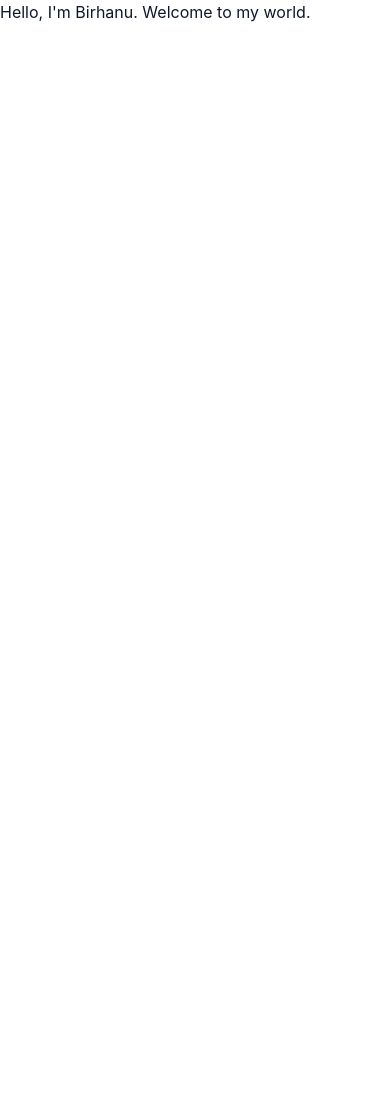
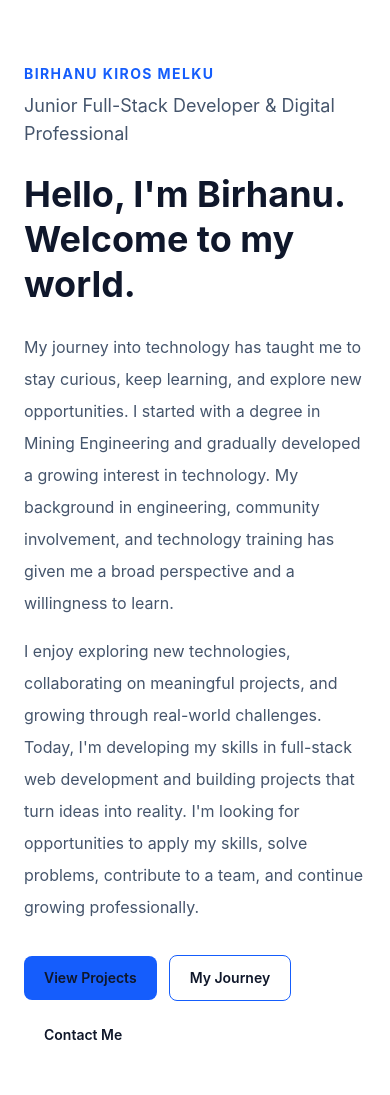
Before and after one commit to birhanukiros-tech/Birhanu-Kiros-Portfolio, a React (Vite) app: page / in a window 390 px wide. Shown: the top 1095 px of the page. Before the commit the page ends 844 px from the top, so only its background shows below. Built offline with nearby package versions, Linux system fonts and the light colour scheme.

Commit message:
Complete responsive portfolio home section

```diff
--- a/src/sections/Home.jsx
+++ b/src/sections/Home.jsx
@@ -1,6 +1,75 @@
+import profilePhoto from "../assets/Birhanu_Port.jpg";
+
 function Home() {
-    return(
-        <h1>Hello, I'm Birhanu. Welcome to my world.</h1>
-    );
+  return (
+    <section
+      id="home"
+      className="flex min-h-screen flex-col items-center gap-10 px-6 py-16 md:flex-row md:px-16"
+    >
+      {/* Left side: introduction */}
+      <div className="flex-1">
+        <p className="text-sm font-bold tracking-widest text-blue-600">
+          BIRHANU KIROS MELKU
+        </p>
+
+        <p className="mt-2 text-lg text-slate-600">
+          Junior Full-Stack Developer &amp; Digital Professional
+        </p>
+
+        <h1 className="mt-6 text-4xl font-bold leading-tight text-slate-900 md:text-5xl">
+          Hello, I'm Birhanu. Welcome to my world.
+        </h1>
+
+        <p className="mt-6 text-base leading-8 text-slate-600">
+          My journey into technology has taught me to stay curious, keep
+          learning, and explore new opportunities. I started with a degree
+          in Mining Engineering and gradually developed a growing interest
+          in technology. My background in engineering, community involvement,
+          and technology training has given me a broad perspective and a
+          willingness to learn.
+        </p>
+
+        <p className="mt-4 text-base leading-8 text-slate-600">
+          I enjoy exploring new technologies, collaborating on meaningful
+          projects, and growing through real-world challenges. Today, I'm
+          developing my skills in full-stack web development and building
+          projects that turn ideas into reality. I'm looking for opportunities
+          to apply my skills, solve problems, contribute to a team, and
+          continue growing professionally.
+        </p>
+
+        {/* Navigation buttons */}
+        <div className="mt-8 flex flex-wrap items-center gap-3">
+          <a
+            href="#projects"
+            className="rounded-lg bg-blue-600 px-5 py-3 text-sm font-semibold text-white transition hover:bg-blue-700"
+          >
+            View Projects
+          </a>
+
+          <a
+            href="#journey"
+            className="rounded-lg border border-blue-600 px-5 py-3 text-sm font-semibold text-blue-600 transition hover:bg-blue-50"
+          >
+            My Journey
+          </a>
+
+          <a
+            href="#contact"
+            className="rounded-lg px-5 py-3 text-sm font-semibold text-slate-700 transition hover:bg-slate-100"
+          >
+            Contact Me
+          </a>
+        </div>
+      </div>
+
+      {/* Right side: your photo will go here */}
+      <div className="flex w-full flex-1 items-center justify-center md:justify-end">
+        <img src={profilePhoto} alt="Birhanu Kiros Melku"
+        className= "aspect-square w-full max-w-sm rounded-2xl object-cover shadow-lg"/>
+      </div>
+    </section>
+  );
 }
+
 export default Home;
```
Also changed, not shown: src/assets/Birhanu_Port.jpg (added).
